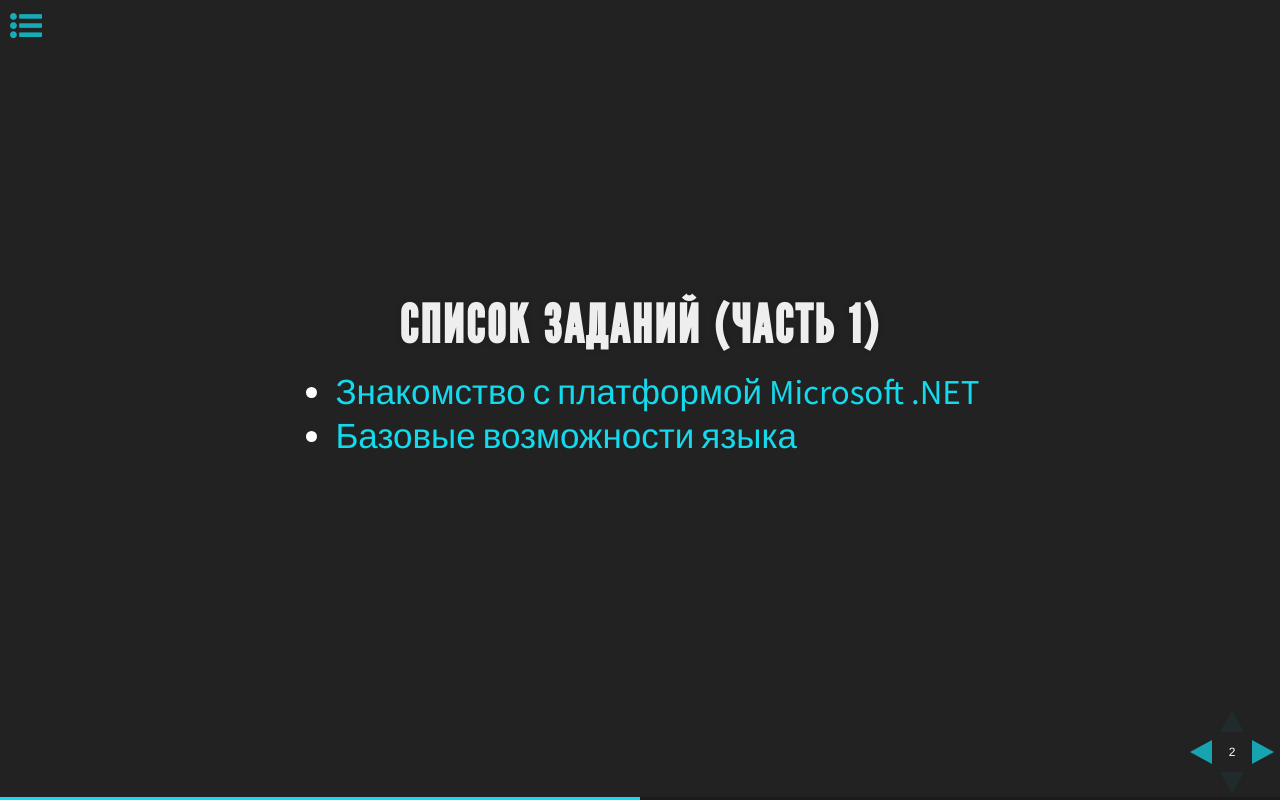
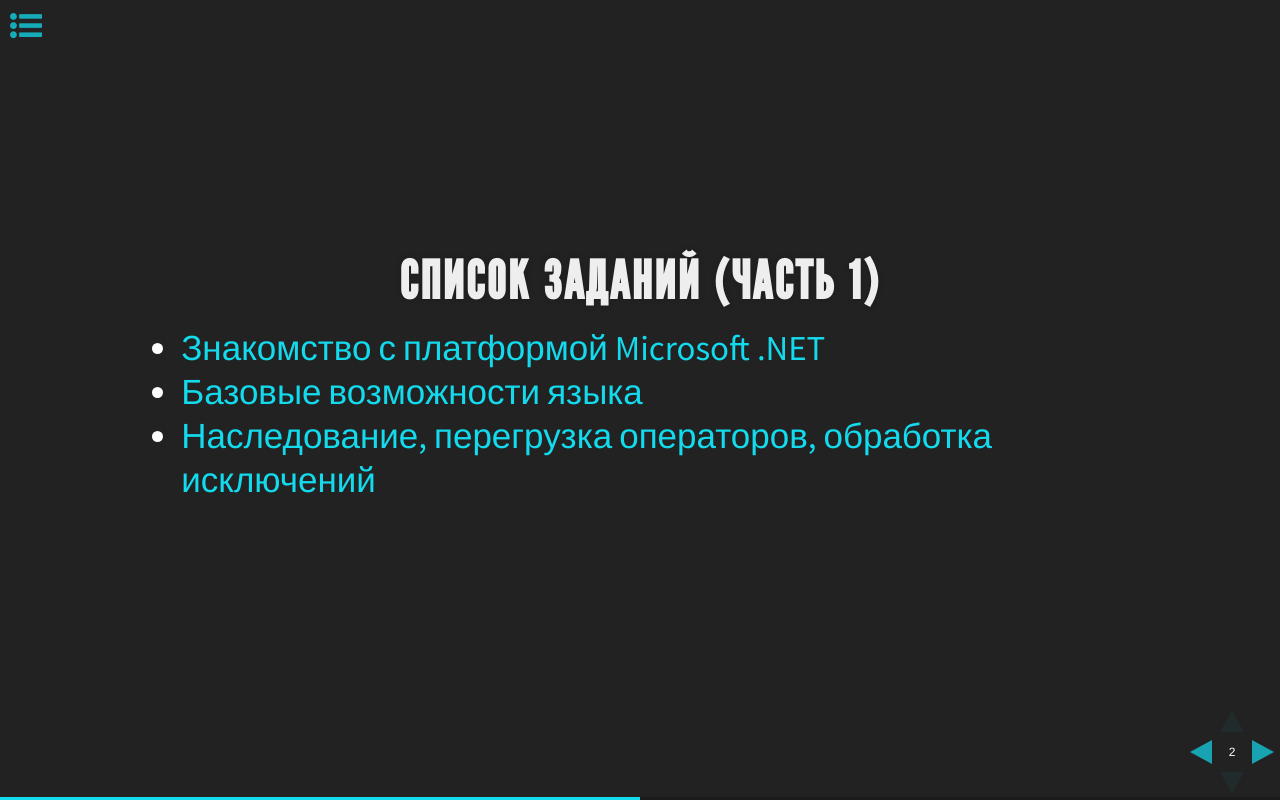
Before and after one commit to MaksHladki/CSharpOOP, a website: page src/index.html in a window 1280 px wide. Both pictures are taken after a click on the button 1269 px from the left and 752 px from the top of the page. Drawn offline with Linux system fonts and the light colour scheme; some packages are replaced by stand-ins of ours; a script that the page names is missing.

Commit message:
laboratory work 3

```diff
--- a/src/index.html
+++ b/src/index.html
@@ -42,6 +42,7 @@
 				<ul>
 					<li><a href="task/Introduction/Introduction.pdf">Знакомство с платформой Microsoft .NET</a></li>
 					<li><a href="task/BasicFeature/BasicFeature.pdf">Базовые возможности языка</a></li>
+					<li><a href="task/Inheritance/Inheritance.pdf">Наследование, перегрузка операторов, обработка исключений</a></li>
 				</ul>
 			</section>
 			<!--<section>
```
Also changed, not shown: src/code-analysis/css/index.html (+1 -1 lines), README.md, dist/index.html, 3 other files.
